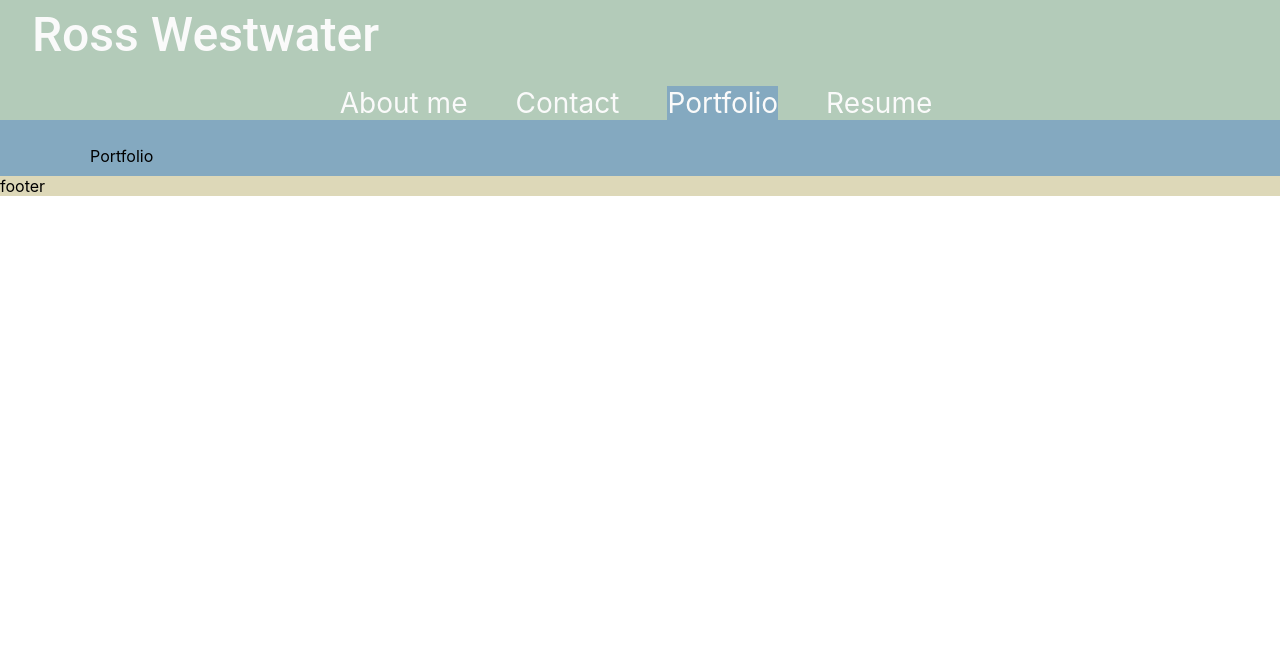
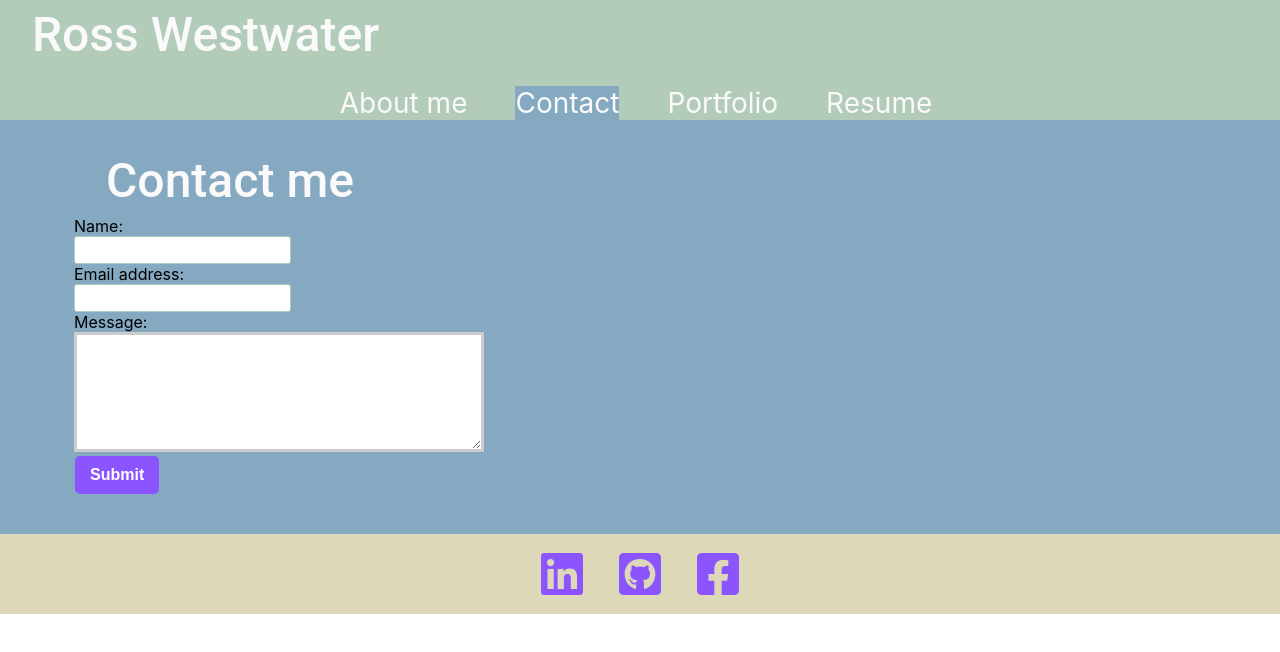
Before and after one commit to RossWestwater/RossWestwater_Portfolio, a React (Create React App) app: page / in a window 1280 px wide. Both pictures are taken after a click on the item "Contact". Shown: the top 652 px of the page. Built offline with nearby package versions, Linux system fonts and the light colour scheme.

Commit message:
updated gitdeploy, added footer icons with external links and started working on resume component. Updated nav component to support resume. updated default display component to 'about' section

```diff
--- a/public/index.html
+++ b/public/index.html
@@ -15,6 +15,7 @@
       user's mobile device or desktop. See https://developers.google.com/web/fundamentals/web-app-manifest/
     -->
     <link rel="manifest" href="%PUBLIC_URL%/manifest.json" />
+    <link rel="stylesheet" href="https://cdnjs.cloudflare.com/ajax/libs/font-awesome/6.1.0/css/all.min.css" integrity="sha512-10/jx2EXwxxWqCLX/hHth/vu2KY3jCF70dCQB8TSgNjbCVAC/8vai53GfMDrO2Emgwccf2pJqxct9ehpzG+MTw==" crossorigin="anonymous" referrerpolicy="no-referrer" />
     <!--
       Notice the use of %PUBLIC_URL% in the tags above.
       It will be replaced with the URL of the `public` folder during the build.
--- a/src/App.js
+++ b/src/App.js
@@ -4,22 +4,30 @@ import Header from "./components/Header";
 import Footer from "./components/Footer";
 import Portfolio from "./components/Portfolio";
 import About from "./components/About"
+import ContactForm from "./components/Contact"
+import Resume from "./components/Resume";
+
 
 function App() {
 
-  const [pageRender, setPageRender] = useState('portfolio')
+  const [pageRender, setPageRender] = useState('about')
 
   const RenderComponent = () => {
-    console.log(pageRender)
     switch (pageRender) {
+      case 'about':
+        return <About/>
+
       case 'portfolio':
         return <Portfolio/>
 
-      case 'about':
-        return <About/>
+      case 'contact':
+        return <ContactForm/>
+
+      case 'resume':
+        return <Resume/>
 
       default:
-        return <div>empty</div>
+        return <About/>
     }
   }
 
--- a/src/components/Contact/index.js
+++ b/src/components/Contact/index.js
@@ -37,7 +37,7 @@ function ContactForm() {
 
   return (
     <section>
-      <h1 data-testid="h1tag">Contact me</h1>
+      <h1>Contact me</h1>
       <form id="contact-form" onSubmit={handleSubmit}>
         <div>
           <label htmlFor="name">Name:</label>
--- a/src/components/Footer/index.js
+++ b/src/components/Footer/index.js
@@ -1,9 +1,11 @@
-import React from 'react';
-
 function Footer(props) {
 
   return (
-    <div>footer</div>
+    <div className="center">
+      <a href="https://www.linkedin.com/in/ross-westwater-145795b7/" target={"_blank"}><i class="fa-brands fa-linkedin fa-3x my-2 mx-2"></i></a>
+      <a href="https://github.com/RossWestwater" target={"_blank"}><i class="fa-brands fa-github-square fa-3x my-2 mx-2"></i></a>
+      <a href="https://www.facebook.com/bob.andrews.923171/" target={"_blank"}><i class="fa-brands fa-facebook-square fa-3x my-2 mx-2"></i></a>
+    </div>
 )}
 
 export default Footer
--- a/src/components/Navigation/index.js
+++ b/src/components/Navigation/index.js
@@ -10,9 +10,9 @@ function Nav(props) {
   <nav>
     <ul className='flex-row'>
       <li style={props.page === 'about' ? {background: "rgb(132, 169, 192)"}: {}} name='about' onClick={clickHandler}>About me</li>
-      <li>Contact</li>
+      <li style={props.page === 'contact' ? {background: "rgb(132, 169, 192)"}: {}} name='contact' onClick={clickHandler}>Contact</li>
       <li style={props.page === 'portfolio' ? {background: "rgb(132, 169, 192)"}: {}} name='portfolio' onClick={clickHandler}>Portfolio</li>
-      <li>Resume</li>
+      <li style={props.page === 'resume' ? {background: "rgb(132, 169, 192)"}: {}} name='resume' onClick={clickHandler}>Resume</li>
     </ul>
   </nav>
 )}
--- /dev/null
+++ b/src/components/Resume/index.js
@@ -0,0 +1,8 @@
+function Resume(props) {
+
+  return (
+    <div className='my-5'>In need of a Full-Stack Web Developer? <span href='yahoo.com'>Download</span> my resume!</div>
+  )
+}
+
+export default Resume
--- a/src/index.css
+++ b/src/index.css
@@ -188,8 +188,12 @@ nav ul li {
   margin-right: 3rem;
 }
 
+label {
+  display: block;
+}
+
 textarea {
-  width: 600px;
+  width: 410px;
   height: 120px;
   border: 3px solid #cccccc;
   padding: 5px;
@@ -205,6 +209,11 @@ textarea {
 .flex-row {
   display: flex;
   flex-wrap: wrap;
+}
+
+.center {
+  /* justify-content: center; */
+  text-align: center;
 }
 
 .space-between {
```
Also changed, not shown: package.json (+9 -1 lines), 2 other files (tests, documents, lock files or other folders).
